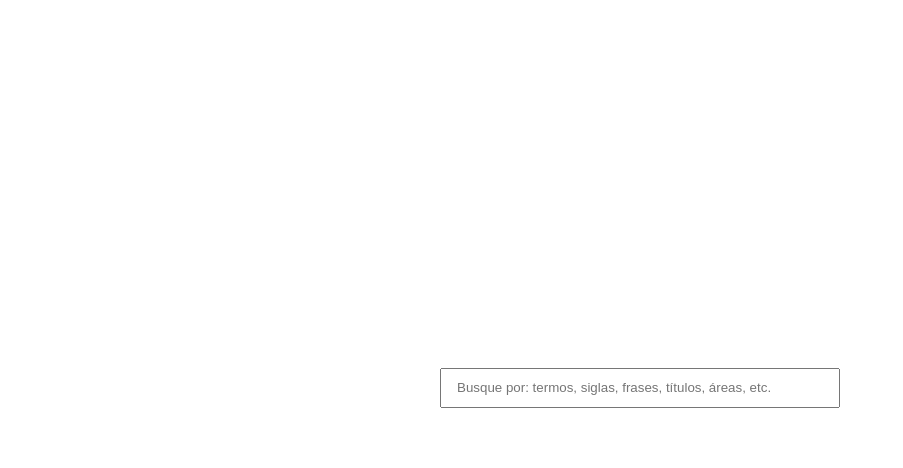
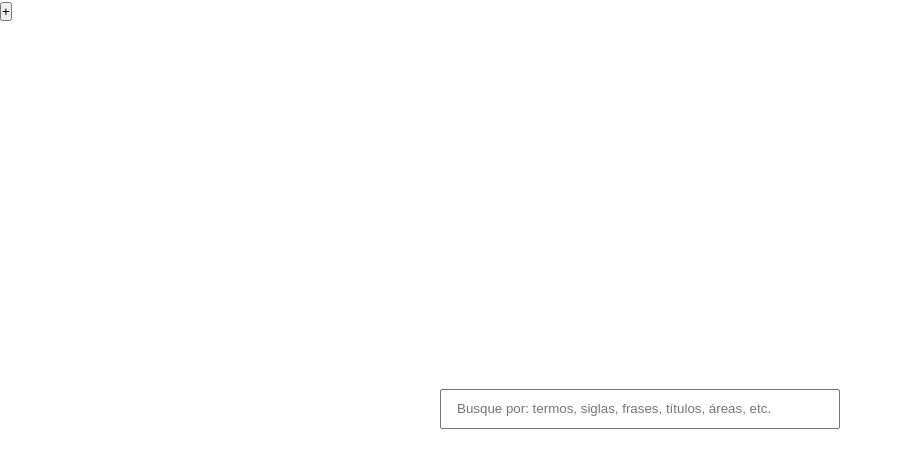
Before and after one commit to felipe0liveira/search-box, a website: page src/index.html in a window 1280 px wide. Shown: the whole page, without its empty margins (0-903 px from the left). Drawn offline with Linux system fonts and the light colour scheme.

Commit message:
feat(): Adds the add button

```diff
--- a/src/index.html
+++ b/src/index.html
@@ -12,6 +12,9 @@
     <title>Search Box - @felipe0liveira</title>
   </head>
   <body>
+    <nav>
+      <button id="add">+</button>
+    </nav>
     <div class="container">
       <div class="search-box">
         <input
```
